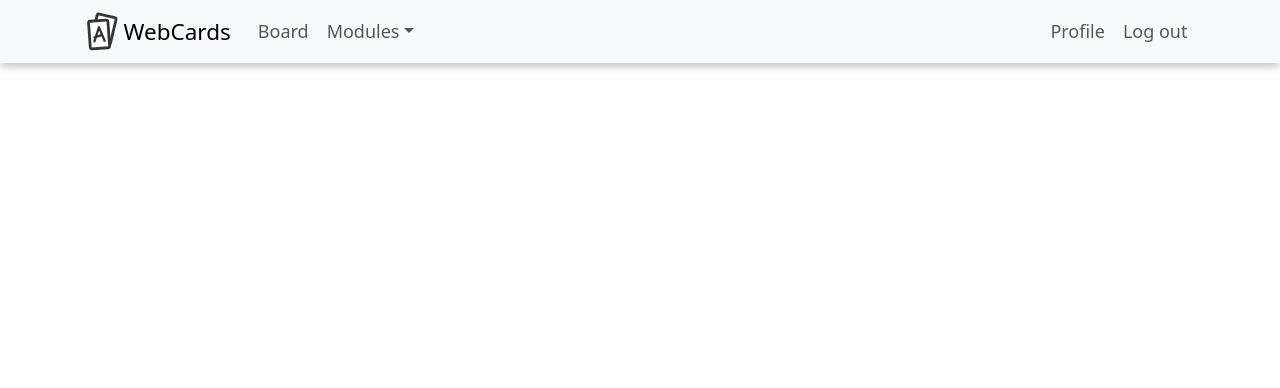
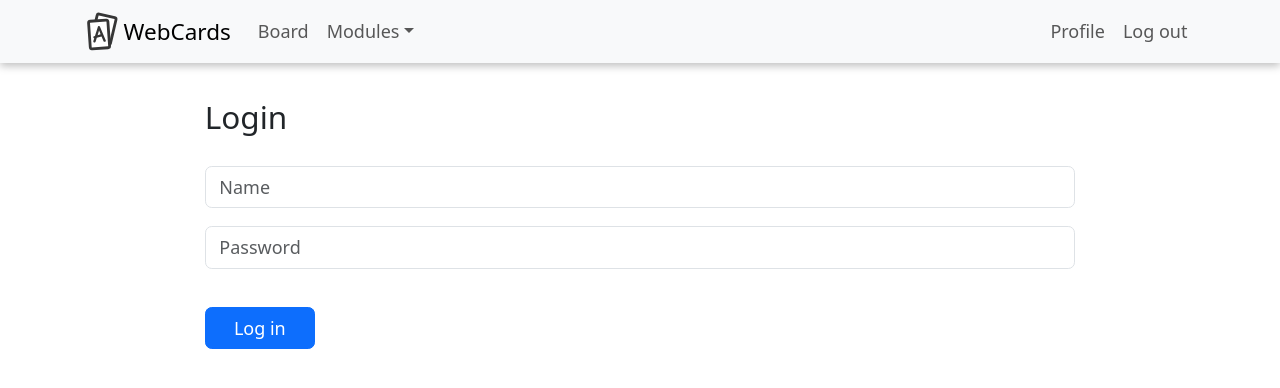
Before and after one commit to Roman784/Cards, a React (Vite) app in the folder frontend/: page /login in a window 1280 px wide. Shown: the top 388 px of the page. Built offline with nearby package versions, Linux system fonts and the light colour scheme.

Commit message:
Форма входа

```diff
--- a/frontend/src/App.css
+++ b/frontend/src/App.css
@@ -1,5 +1,5 @@
 .content {
-    margin-top: 20px;
+    margin-top: 35px;
     margin-left: 16%;
     margin-right: 16%;
 }
--- a/frontend/src/pages/account/LogInPage.tsx
+++ b/frontend/src/pages/account/LogInPage.tsx
@@ -1,6 +1,85 @@
+import { useState } from 'react';
+
+import 'bootstrap/dist/css/bootstrap.min.css'
+import Button from 'react-bootstrap/Button';
+import Form from 'react-bootstrap/Form';
+import Card from 'react-bootstrap/Card';
+
+import { users } from "../../temp_data/users";
+
 export default function LogInPage() {
-    return (
-        <>
-        </>
-    );
+  const [name, setName] = useState("");
+  const [password, setPassword] = useState("");
+
+  const [errorMessage, setErrorMessage] = useState<string[]>([]);
+  let hasError : boolean = false;
+
+  const handleSubmit = (event : any) => {
+    event.preventDefault();
+
+    handleErrors();
+
+    if (hasError) {
+      console.log("Error")
+      return;
+    }
+
+    logIn();
+  };
+
+  async function logIn() {
+    for (const user of users) {
+      if (name === user.name) {
+        console.log("Log in");
+        return;
+      }
+    }
+
+    console.log("User not found");
+  }
+
+  function handleErrors() {
+    errorMessage.splice(0, errorMessage.length);
+
+    addError(name.trim().length < 3, "The name must be more than 3 characters long.");
+    addError(password.length < 4, "The password must be more than 4 characters long.");
+    addError(password.includes(" "), "The password must not contain spaces.");
+
+    setErrorMessage([...errorMessage]);
+    hasError = errorMessage.length > 0;
+  }
+
+  function addError(condition : boolean, message : string) {
+    if (condition) {
+      errorMessage.push(message);
+    }
+  }
+
+  return (
+    <>
+      <Form onSubmit={handleSubmit} method="get">
+
+      <h3 style={{marginBottom: "30px"}}>
+        Login
+      </h3>
+
+      <Form.Group className="mb-3" controlId="formBasicEmail">
+        <Form.Control type="text" placeholder="Name" name="name" value={name} onChange={(event) => setName(event.target.value)} />
+      </Form.Group>
+
+      <Form.Group className="mb-3" controlId="formBasicPassword">
+        <Form.Control type="password" placeholder="Password" name="password" value={password} onChange={(event) => setPassword(event.target.value)} />
+      </Form.Group>
+
+      {errorMessage.length > 0 && <Card body>
+        {errorMessage.map(error => (<li key={error}>{error}</li>))}
+      </Card> }
+
+      <Button variant="primary" type="submit" style={{width: "110px", marginTop: "20px"}}>
+        Log in
+      </Button>
+
+      </Form>
+    </>
+  );
 }
--- /dev/null
+++ b/frontend/src/temp_data/users.ts
@@ -0,0 +1,10 @@
+export const users = [
+    {
+        name: "roman",
+        password: "12345"
+    },
+    {
+        name: "tom",
+        passowrd: "00000"
+    }
+]
```
